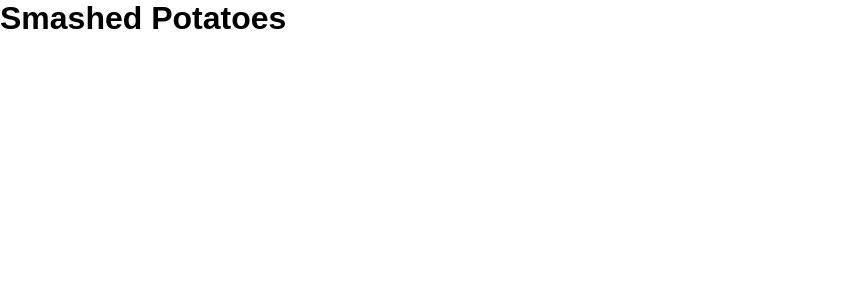
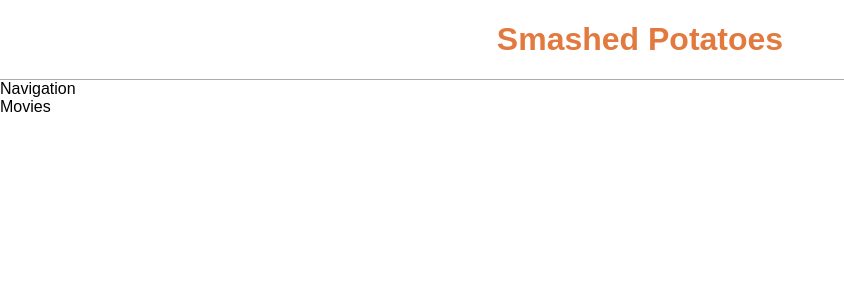
Before and after one commit to johnleoclaudio/movie-finder, a React (Create React App) app: page / in a window 1280 px wide. Shown: the top 300 px of the page, without its empty margins (0-844 px from the left). Built offline with nearby package versions, Linux system fonts and the light colour scheme; no server answers.

Commit message:
Added skeleton files

```diff
--- a/src/App.js
+++ b/src/App.js
@@ -1,11 +1,15 @@
 import React from 'react';
 import './App.css';
+
+import Header from './components/Header/Header';
+import Main from './components/Main/Main';
 
 const App = (props) => {
   console.log('API KEY: ', process.env.REACT_APP_TMDB_API_KEY);
   return(
     <div>
-      <h1>Smashed Potatoes</h1>
+      <Header />
+      <Main />
     </div>
   );
 }
--- /dev/null
+++ b/src/components/Header/Header.css
@@ -0,0 +1,12 @@
+header {
+    display: flex;
+    height: 80px;
+    justify-content: center;
+    align-items: center;
+    border-bottom: 1px solid #a9adac;
+  }
+
+  header h1 {
+    font-size: 2rem;
+    color: #e27a3f;
+  }
--- /dev/null
+++ b/src/components/Header/Header.js
@@ -0,0 +1,12 @@
+import React from 'react';
+import './Header.css';
+
+const Header = (props) => {
+    return (
+        <header>
+            <h1>Smashed Potatoes</h1>
+        </header>
+    );
+}
+
+export default Header;
--- /dev/null
+++ b/src/components/Main/Main.js
@@ -0,0 +1,17 @@
+import React from 'react';
+
+import Movies from './Movies/Movies';
+import Navigation from './Navigation/Navigation';
+
+class Main extends React.Component {
+    render() {
+        return(
+            <section className="main">
+                <Navigation />
+                <Movies />
+            </section>
+        );
+    }
+}
+
+export default Main;
--- /dev/null
+++ b/src/components/Main/Movies/Movies.js
@@ -0,0 +1,13 @@
+import React from 'react';
+
+class Movies extends React.Component {
+    render() {
+        return(
+            <section className="movies">
+                Movies
+            </section>
+        );
+    }
+}
+
+export default Movies;
--- /dev/null
+++ b/src/components/Main/Navigation/Navigation.js
@@ -0,0 +1,13 @@
+import React from 'react';
+
+class Navigation extends React.Component {
+    render() {
+        return(
+            <section className="navigation">
+                Navigation
+            </section>
+        );
+    }
+}
+
+export default Navigation;
```
Also changed, not shown: src/components/Main/Main.css (added), src/components/Main/Movies/Movies.css (added), src/components/Main/Navigation/Navigation.css (added).
